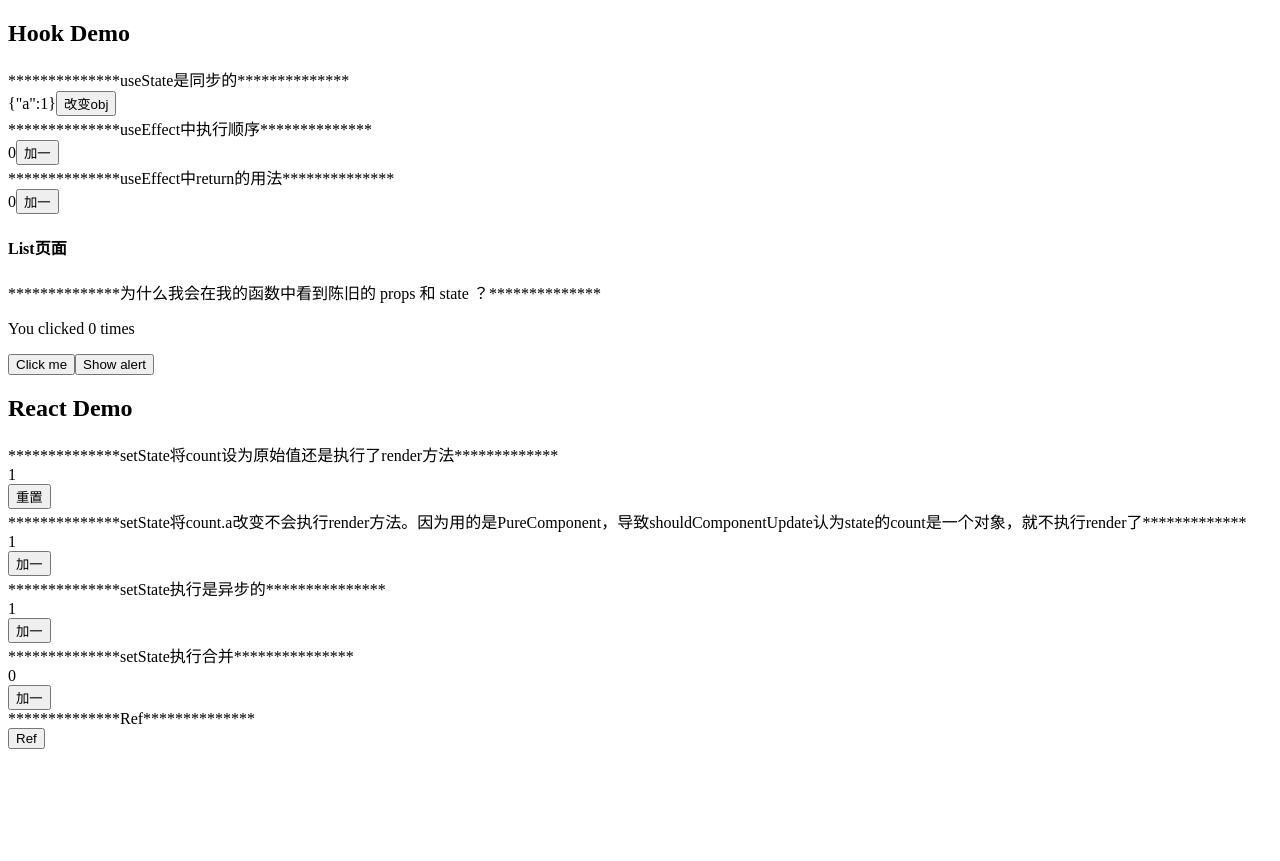
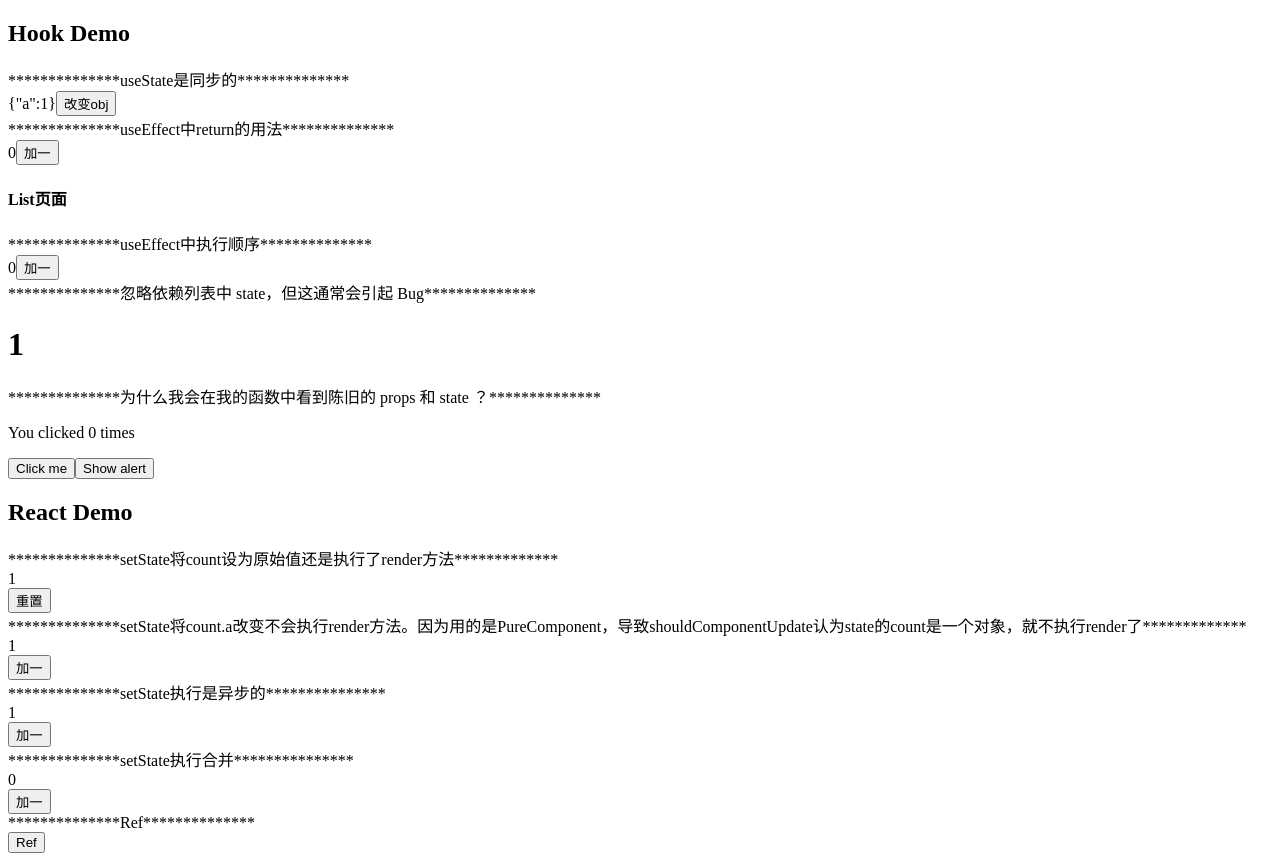
Before and after one commit to mybells/ReactStudy, a React (Create React App) app in the folder React/: page / in a window 1280 px wide. Before the commit the page ends 800 px from the top, so only its background shows below. Built offline with nearby package versions, Linux system fonts and the light colour scheme.

Commit message:
忽略依赖列表中 state，但这通常会引起 Bug

```diff
--- a/React/src/App.js
+++ b/React/src/App.js
@@ -2,6 +2,7 @@
 import UseStateDemo from './pages/HookStudy/useStateDemo'
 import UseEffectDemo from './pages/HookStudy/useEffectDemo'
 import UseEffectDemo2 from './pages/HookStudy/useEffectDemo2'
+import UseEffectDemo3 from './pages/HookStudy/useEffectDemo3'
 import GetOldValue from './pages/HookStudy/getOldValue'
 import SetStateDemo from './pages/ReactDemo/setStateDemo1'
 import SetStateDemo2 from './pages/ReactDemo/setStateDemo2'
@@ -16,10 +17,12 @@
       <h2>Hook Demo</h2>
       <div>**************useState是同步的**************</div>
       <UseStateDemo />
+      <div>**************useEffect中return的用法**************</div>
+      <UseEffectDemo />
       <div>**************useEffect中执行顺序**************</div>
       <UseEffectDemo2 />
-      <div>**************useEffect中return的用法**************</div>
-      <UseEffectDemo />
+      <div>**************忽略依赖列表中 state，但这通常会引起 Bug**************</div>
+      <UseEffectDemo3 />
       <div>**************为什么我会在我的函数中看到陈旧的 props 和 state ？**************</div>
       <GetOldValue />
       <h2>React Demo</h2>
--- a/React/src/pages/HookStudy/useEffectDemo2.js
+++ b/React/src/pages/HookStudy/useEffectDemo2.js
@@ -11,7 +11,7 @@
   })
   console.log('useEffect 外面之后', count)
   useEffect(() => {
-    /* 没有依赖任何变量，不写第二个参数还是默认传入了所有变量，改变触发 */
+    /* 没有依赖任何变量，不写第二个参数还是默认传入了所有props，state，改变触发 */
     console.log(1)
     return () => {
       console.log(2)
--- /dev/null
+++ b/React/src/pages/HookStudy/useEffectDemo3.js
@@ -0,0 +1,34 @@
+import React, { useState, useEffect } from 'react'
+//忽略依赖列表中 state，但这通常会引起 Bug
+export default function useEffectDemo() {
+  const [count, setCount] = useState(0);
+
+  useEffect(() => {
+    const id = setInterval(() => {
+      setCount(count + 1); // 这个 effect 依赖于 `count` state
+    }, 1000);
+    return () => clearInterval(id);
+  }, []); // 🔴 Bug: `count` 没有被指定为依赖
+
+  return <h1>{count}</h1>;
+}
+
+// 传入空的依赖数组[]，意味着该 hook 只在组件挂载时运行一次，并非重新渲染时。但如此会有问题，在 setInterval 的回调中，count 的值不会发生变化。因为当 effect 执行时，我们会创建一个闭包，并将 count 的值被保存在该闭包当中，且初值为 0。每隔一秒，回调就会执行 setCount(0 + 1) ，因此，count 永远不会超过 1。
+
+// 指定[count] 作为依赖列表就能修复这个 Bug，但会导致每次改变发生时定时器都被重置。事实上，每个 setInterval 在被清除前（类似于 setTimeout）都会调用一次。但这并不是我们想要的。要解决这个问题，我们可以使用 setState 的函数式更新形式。它允许我们指定 state 该 如何 改变而不用引用 当前 state：
+
+// function Counter() {
+//   const [count, setCount] = useState(0);
+
+//   useEffect(() => {
+//     const id = setInterval(() => {
+//       setCount(c => c + 1); // ✅ 在这不依赖于外部的 `count` 变量
+//     }, 1000);
+//     return () => clearInterval(id);
+//   }, []); // ✅ 我们的 effect 不适用组件作用域中的任何变量
+
+//   return <h1>{count}</h1>;
+// }
+/* （setCount 函数的身份是被确保稳定的，所以可以放心的省略掉）
+
+此时，setInterval 的回调依旧每秒调用一次，但每次 setCount 内部的回调取到的 count 是最新值（在回调中变量命名为 c）。 */
```
